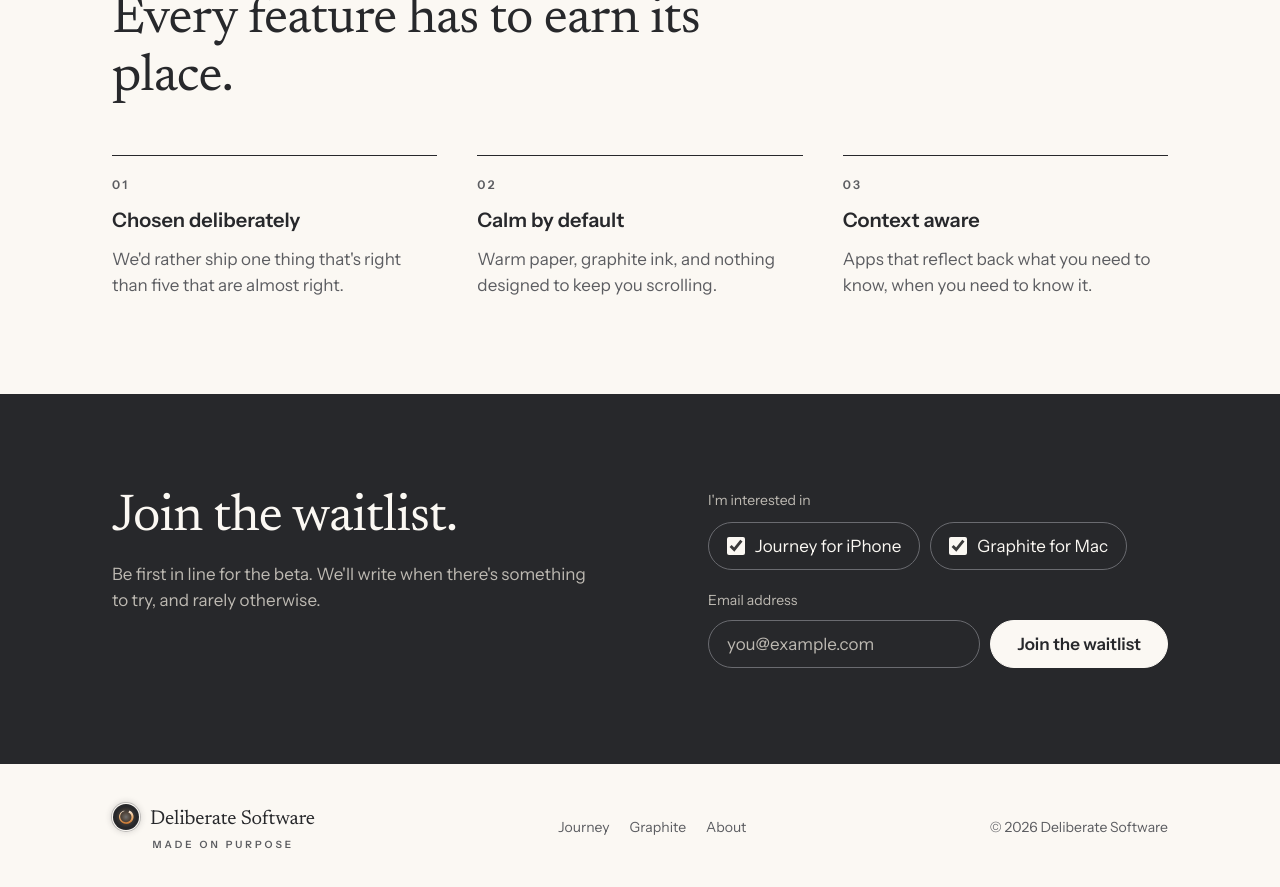
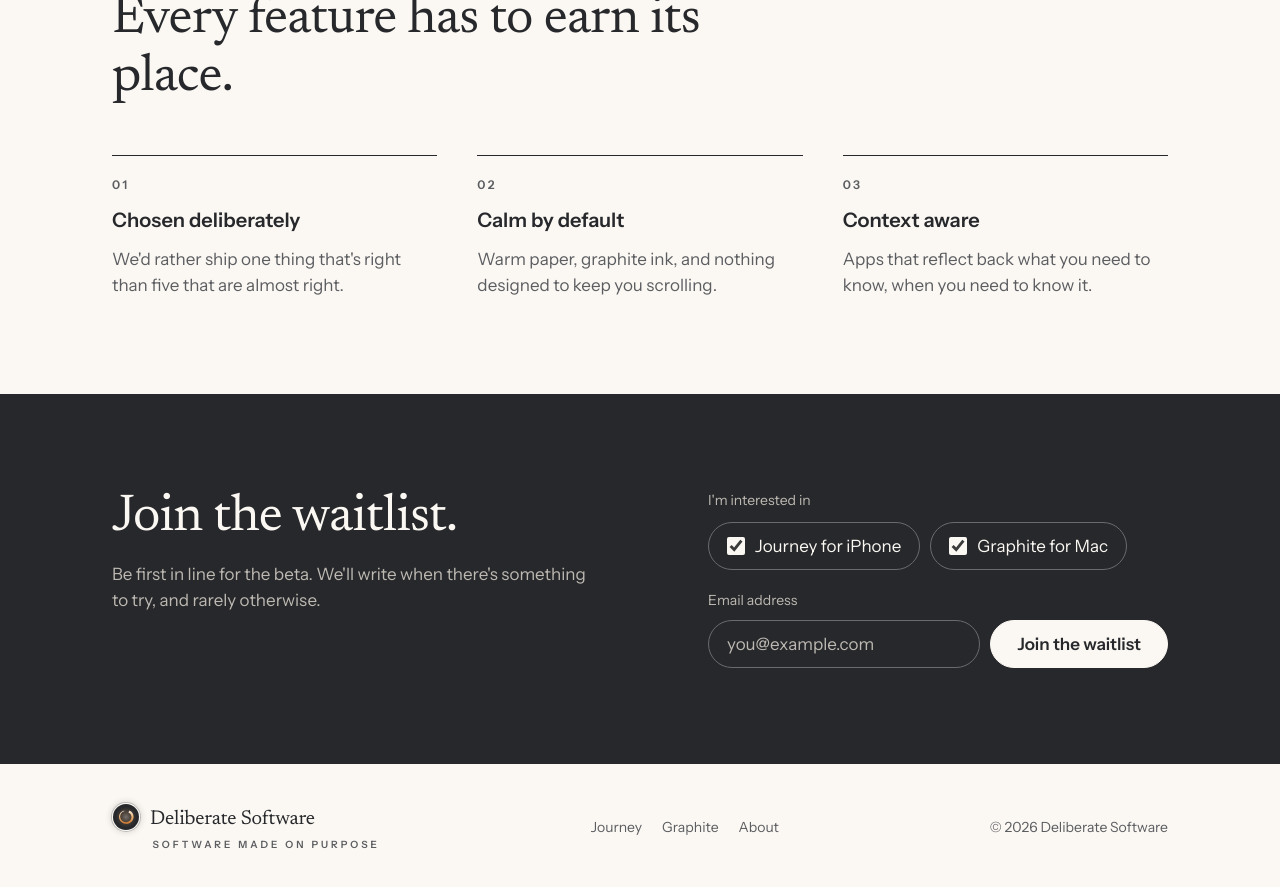
Before and after one commit to deliberate-software/deliberate-software.github.io, a Jekyll site: the page built from index.html, in a window 1280 px wide and 900 px high, scrolled down 2072 px. Shown: the top 887 px of the window. Built offline with Jekyll 4.4.1, drawn with Linux system fonts in a browser that asks for light colours.

```diff
--- a/_config.yml
+++ b/_config.yml
@@ -1,6 +1,6 @@
 # Deliberate Software — site settings
 title: Deliberate Software
-tagline: Made on purpose
+tagline: Software made on purpose
 description: >-
   Two quiet apps in the making: Journey, to help you find what you value,
   and Graphite, to help you find the valuable context in your notes.
@@ -12,7 +12,7 @@ lang: en
 # In Kit: open the form → Save & Publish → Embed → HTML tab.
 # Copy the `action` URL from the <form> tag here exactly as Kit shows it.
 kit:
-  form_action: "https://app.kit.com/forms/YOUR_FORM_ID/subscriptions"
+  form_action: "https://app.kit.com/forms/10018273/subscriptions"
 
 # Each app is one file in _apps/. Add a file to add an app.
 collections:
```
